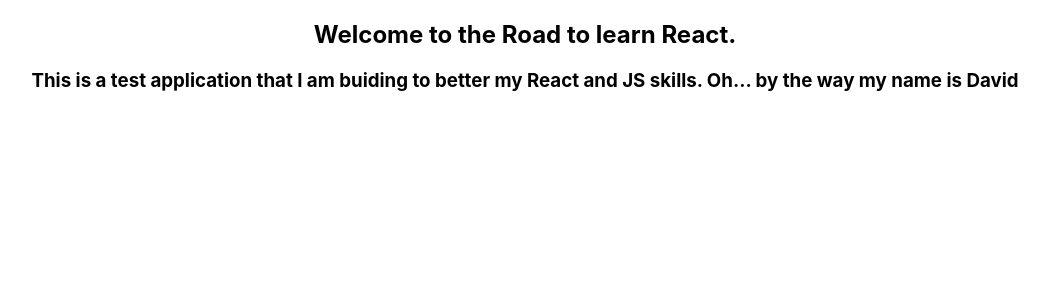
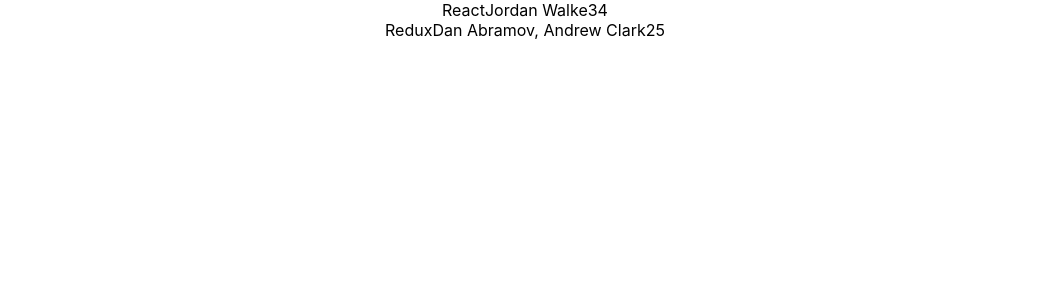
Before and after one commit to DHDave/r-to-r, a React (Create React App) app: page / in a window 1280 px wide. Shown: the top 300 px of the page, without its empty margins (115-1164 px from the left). Built offline with nearby package versions, Linux system fonts and the light colour scheme.

Commit message:
3 # Add Data, Begin with Componenet state

```diff
--- a/src/App.js
+++ b/src/App.js
@@ -1,20 +1,46 @@
 import React, { Component } from 'react';
 import './App.css';
 
+const list = [
+  {
+    title: 'React',
+    url: 'https://reactjs.org/',
+    author : 'Jordan Walke',
+    num_comments: 3,
+    points: 4,
+    objectID: 0,
+  },
+  {
+  title: 'Redux',
+  url: 'https://redux.js.org/',
+  author : 'Dan Abramov, Andrew Clark',
+  num_comments: 2,
+  points: 5,
+  objectID: 1,
+  },
+];
+
+
 class App extends Component {
+  constructor(props) {
+    super(props);
+    this.state = {
+      list: list,
+    };
+  }
   render() {
-    const helloWord = 'Welcome to the Road to learn React.';
-    let user = {firstName: 'David', lastName: 'H'};
-    let intro = 'This is a test application'
     return (
       <div className="App">
-          <h2>
-            {helloWord}
-          </h2>
-          <h3>
-            {intro} that I am buiding to better my React and JS skills.
-            Oh... by the way my name is {user.firstName}
-          </h3>
+        {this.state.list.map(item =>
+          <div key = {item.objectID}>
+            <span>
+              <a herf={item.url} >{item.title}</a>
+            </span>
+            <span>{item.author}</span>
+            <span>{item.num_comments}</span>
+            <span>{item.points}</span>
+          </div>
+        )}
       </div>
     );
   }
```
